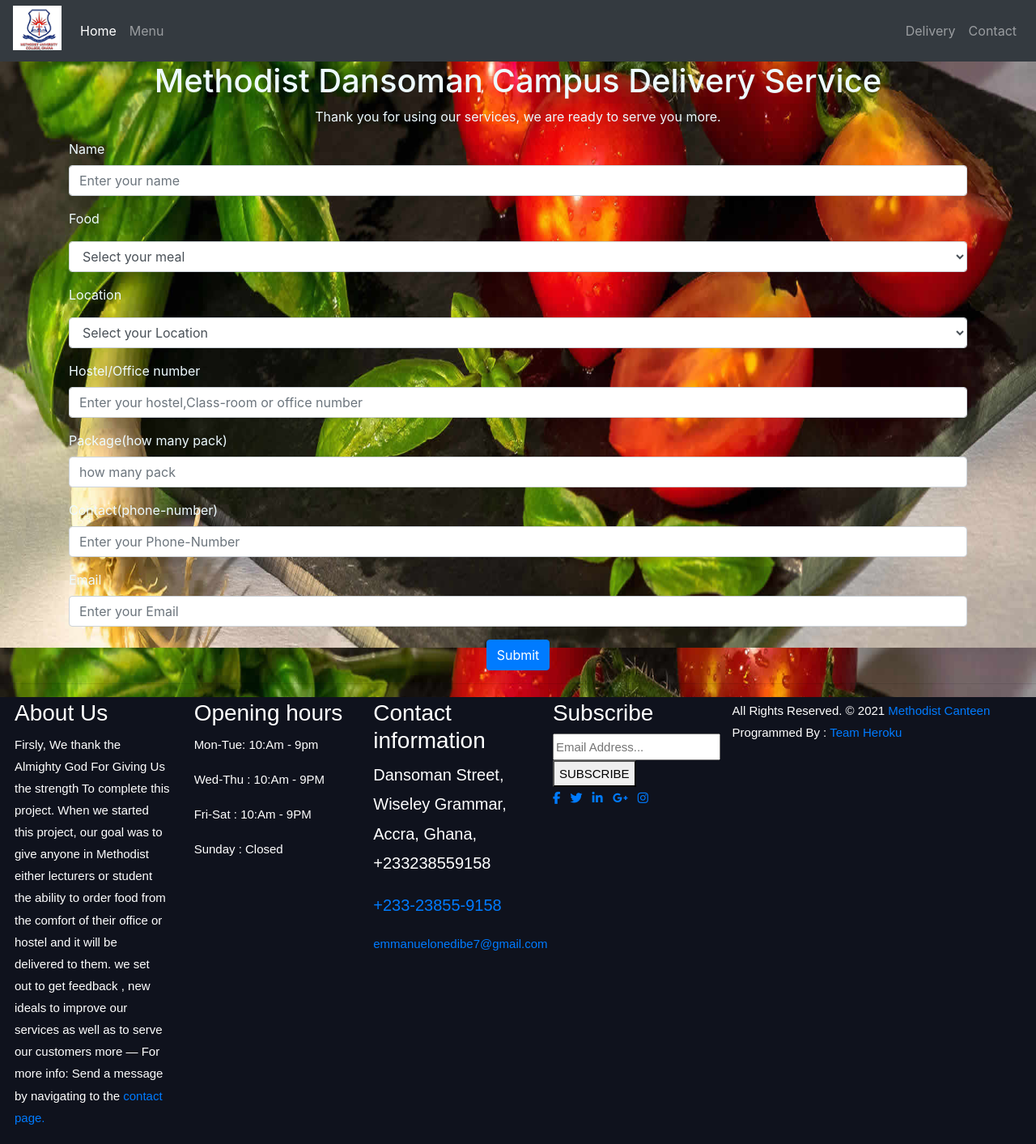
After one commit to Alex1-ai/mucg-canteen, a Flask app: page /deliveryForAnointed in a window 1280 px wide. The commit adds this page. Shown: the whole page at 81% size. Run offline with Flask 2, Linux system fonts and the light colour scheme; some libraries are stand-ins or nearby versions.

Commit message:
adding indomie

```diff
--- a/app.py
+++ b/app.py
@@ -121,7 +121,7 @@
         print(name, food, location, hostelorOffice, pack,phonenumber,email)
 
         admins = ["alexanderemmanuel1719@gmail.com","sheddydavid@gmail.com"]
-        customerMessage = f"My name : {name} \n my phone number: {phonenumber} \nmy email: {email} \n location: {location} \n hostel/Office: {hostelorOffice} \nhostel/Office NUm: {pack} \n Food: {food} \n Restaurant: {restaurant}\n database: {databaseMessage}"
+        customerMessage = f"My name : {name} \n my phone number: {phonenumber} \nmy email: {email} \n location: {location} \n hostel/Office: {hostelorOffice} \n pack: {pack} \n Food: {food} \n Restaurant: {restaurant}\n database: {databaseMessage}"
 
         try:
             for admin in admins:
@@ -514,6 +514,96 @@
 
 
 
+#  WORKING ON SUPERGHETTI
+
+@app.route('/deliveryForAnointed', methods = ['POST', 'GET'])
+def deliveryForAnointed():
+    #if request.method == 'POST':
+         return render_template("deliveryForAnointed.html")
+    #elif  request.method == 'GET':
+    #    flash("Please place your order first? ", category="danger")
+    #    return redirect(url_for('menu'))
+
+
+@app.route('/deliveryForAnointedForm', methods = ['POST', 'GET'])
+def deliveryForAnointedForm():
+    if request.method == 'POST':
+        name = request.form.get("name")
+        food = request.form.get("food")
+        location= request.form.get("location")
+        hostelorOffice = request.form.get("hostelorOfficeNum")
+        pack = request.form.get("number")
+        phonenumber=request.form.get("phoneNumber")
+        email = request.form.get("email")
+        restaurant = "Anointed Restaurant"
+
+
+        # VALIDATING THE USER INPUT TO SEE IF ALL THE PARIMETER IS BEEN GIVEN
+        if name=="" or  phonenumber =="" or email =="" or pack=="" or hostelorOffice=="" or location=="" or food=="":
+            flash(f"please fill in all the credentials. try again!! ", category="danger")
+            return redirect(url_for('deliveryForAnointed'))
+
+        try:
+            # saving to the database
+            data = Feedback(name, food, location, hostelorOffice, pack, phonenumber, email, restaurant)
+            # to add the data
+            db.session.add(data)
+            db.session.commit()
+            databaseMessage="successful"
+        except:
+            databaseMessage="Failed"
+
+
+
+
+        print(name, food, location, hostelorOffice, pack,phonenumber,email)
+
+        admins = ["alexanderemmanuel1719@gmail.com", "sheddydavid@gmail.com"]
+        customerMessage = f"My name : {name} \n my phone number: {phonenumber} \nmy email: {email} \n location: {location}\nhostel/Office: {hostelorOffice}\nPack: {pack}\nFood:{food} \nRestaurant:{restaurant}\n database: {databaseMessage}"
+
+        try:
+            for admin in admins:
+
+                # initialize the server and the gate wway
+                server = smtplib.SMTP('smtp.gmail.com', 587)
+
+                # telling the server it is secure
+                server.starttls()
+
+                # login in , which will need your email and your password
+                server.login("websitewebsite944@gmail.com", "1236Jesus")
+                # trying to send mail to the person in charge of taking it to book
+                # setting the email subject or title
+                emailSender = EmailMessage()
+                # the person sending the message
+                emailSender['From'] = "websitewebsite944@gmail.com"
+                # to whom you want to send the message to
+                emailSender["To"] = admin
+                emailSender["Subject"] = "MethodistRestaurant Delivery Service"
+
+                emailSender.set_content(customerMessage)
+                server.send_message(emailSender)
+
+            """ server = smtplib.SMTP("smtp.gmail.com", 587)
+            server.starttls()"""
+
+            # server.sendmail("websitewebsite944@gmail.com", admin, customerMessage)
+            flash(f"Thanks {name}, Your {food} order was sucessful! Your package would be delivered in less than 10 minutes and free donation for the management of the website is welcomed ",
+                  category="success")
+            return redirect(url_for('home'))
+        except:
+            flash(f"please something went wrong try again!! (Hint: Check Your Internet Connection)", category="danger")
+            return redirect(url_for('deliveryForStella'))
+
+
+    #return redirect(url_for('home'))
+
+    elif  request.method == 'GET':
+        flash("Please place your order first? ", category="danger")
+        return redirect(url_for('menu'))
+
+
+
 
 
 
--- /dev/null
+++ b/templates/deliveryForAnointed.html
@@ -0,0 +1,154 @@
+{% extends "background.html" %}
+
+{% block title %}
+Mucg-delivery
+{% endblock %}
+
+{% block content %}
+
+<body>
+
+<div class="container">
+  <header class="header">
+    <h1 id="title" class="text-center">Methodist  Dansoman Campus Delivery Service</h1>
+    <p id="description" class="description text-center">
+      Thank you for using our services, we are ready to serve you more.
+    </p>
+  </header>
+  <form action="/deliveryForAnointedForm" method="post">
+    <div class="form-group">
+      <label id="name-label" for="name">Name</label>
+      <input
+        type="text"
+        name="name"
+        id="name"
+        class="form-control"
+        placeholder="Enter your name"
+        required
+      />
+    </div>
+
+          <div class="form-group">
+      <p>Food</p>
+      <select id="food" name="food" class="form-control" required>
+        <option disabled selected value>Select your meal</option>
+        <option value="Indomie(GHc8)">Indomie (GHc8)</option>
+        <option value="Indomie(GHc10)">Indomie (GHc10)</option>
+        <option value="Spaghetti(GHc10)">Spaghetti(GHc10)</option>
+        <option value="ToastedBread(GHc7)">Toasted Bread (GHc7)</option>
+
+
+      </select>
+    </div>
+
+
+      <!-- drop down for location -->
+          <div class="form-group">
+      <p>Location</p>
+      <select id="location" name="location" class="form-control" required>
+        <option disabled selected value>Select your Location</option>
+        <option value="Alpha-Royal">Alpha-Royal</option>
+        <option value="Center-Link">Center-Link</option>
+          <option value="Office">Office</option>
+          <option value="Class-room">Class-room</option>
+          </select>
+          </div>
+
+    <div class="form-group">
+      <label id="hostelorOfficeNum" for="hostelorOfficeNum">Hostel/Office number</label>
+      <input
+        type="text"
+        name="hostelorOfficeNum"
+        class="form-control"
+        placeholder="Enter your hostel,Class-room or office number"
+        required
+      />
+    </div>
+
+
+    <div class="form-group">
+      <label id="number-label" for="number"
+        >Package<span class="clue">(how many pack)</span></label>
+      <input
+        type="number"
+        name="number"
+        id="number"
+        min="1"
+        max="50"
+        class="form-control"
+        placeholder="how many pack"
+      />
+    </div>
+
+      <div class="form-group">
+      <label id="phoneNumber-Label" for="phoneNumber">Contact(phone-number) </label>
+      <input
+        type="contact"
+        name="phoneNumber"
+        id="phoneNumber"
+        class="form-control"
+        placeholder="Enter your Phone-Number"
+        required
+      />
+    </div>
+
+
+
+
+
+
+
+         <div class="form-group">
+      <label id="email-label" for="email">Email</label>
+      <input
+        type="email"
+        name="email"
+        id="email"
+        class="form-control"
+        placeholder="Enter your Email"
+        required
+      />
+    </div>
+
+
+
+
+    <div class="form-group">
+      <div class="submit-button text-center">
+      <button type="submit" id="submit" class="btn btn-primary" style="text-align:center">
+        Submit
+      </button>
+      </div>
+    </div>
+  </form>
+</div>
+</body>
+<hr>
+
+
+
+
+
+
+
+
+
+
+
+
+
+<style>
+body {
+
+  background-image: url('../static/all-bg.jpg');
+  background-repeat: no-repeat;
+  background-attachment: fixed;
+  background-size: 100% 100%;
+  color:#EDFAFF;
+}
+
+
+</style>
+
+
+{% endblock %}
```
Also changed, not shown: templates/menu2.html (+15 -0 lines), static/indomie.jpg (added).
